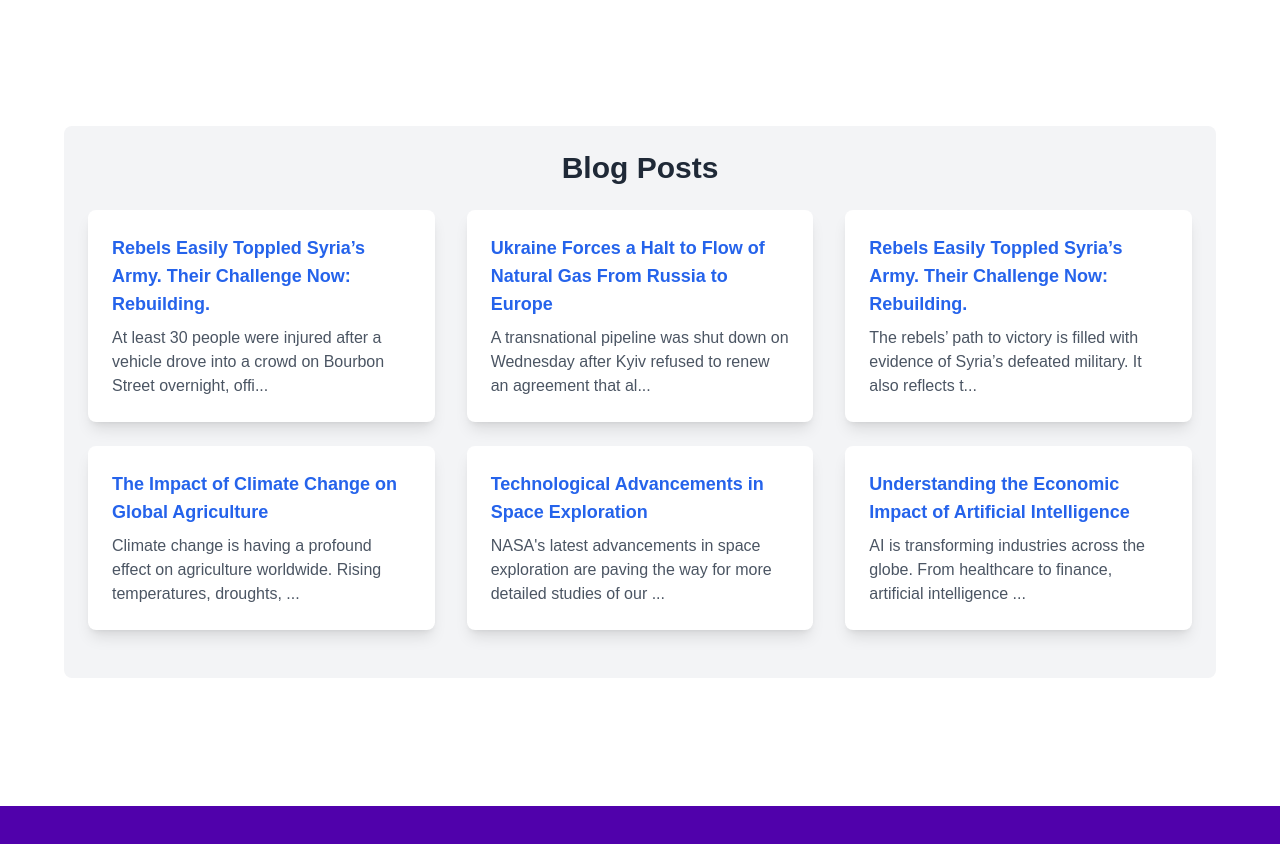
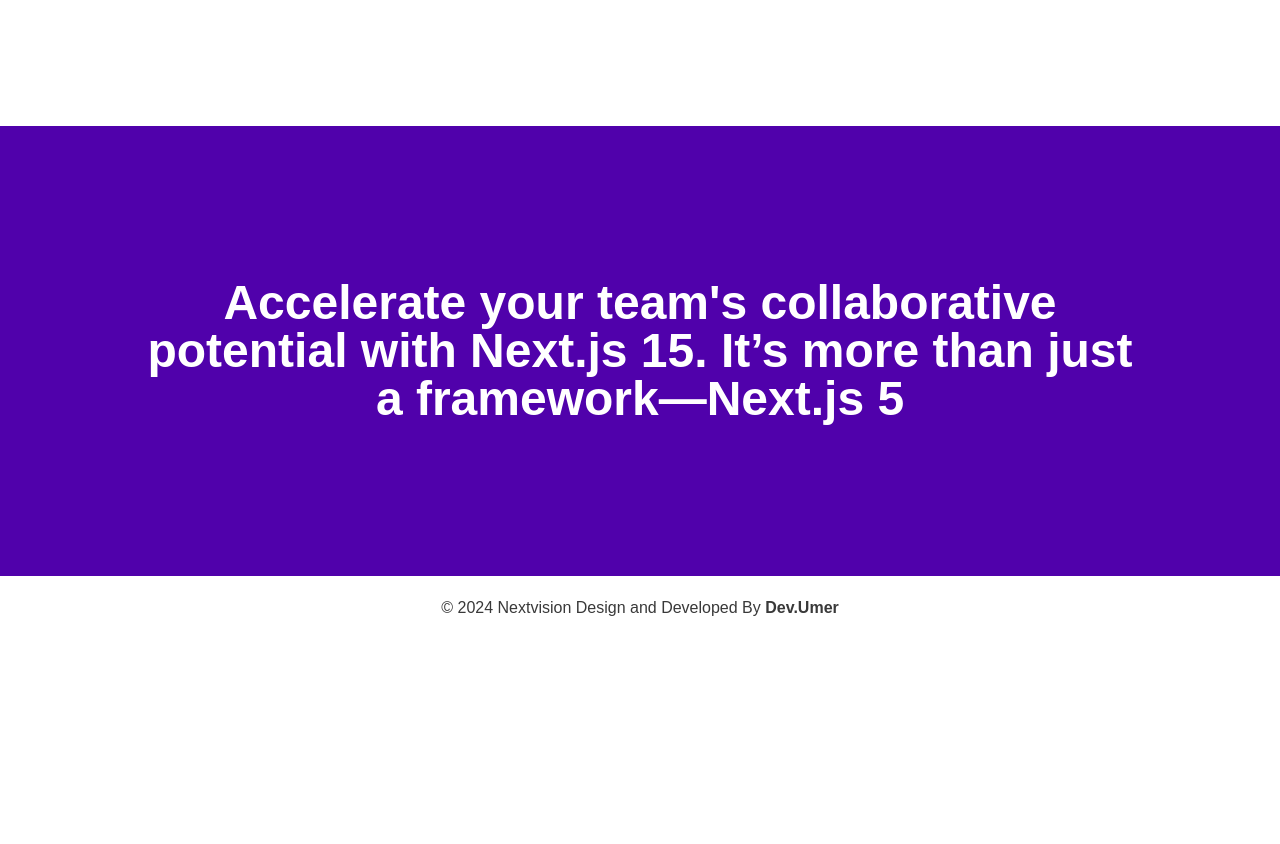
Before and after one commit to umerkhanuk/nextjs-blog-website, a Next.js app: page / in a window 1280 px wide. Shown: the part 1664-2508 px from the top of the page. After the commit the page ends 2304 px from the top, so only its background shows below. Built offline with nearby package versions, Linux system fonts and the light colour scheme.

Commit message:
Your commit message here

```diff
--- a/src/app/page.tsx
+++ b/src/app/page.tsx
@@ -33,7 +33,6 @@ export default function Home() {
       <h3 className="text-4xl">IBM</h3>
       </div>
     </div>
-    <BlogPage/>
 
     <div className="flex flex-col gap-4 items-center mt-32 justify-center h-[450px] bg-[#5001ab]">
         <h2 className="text-5xl font-semibold text-white lg:px-32 text-center">
```
